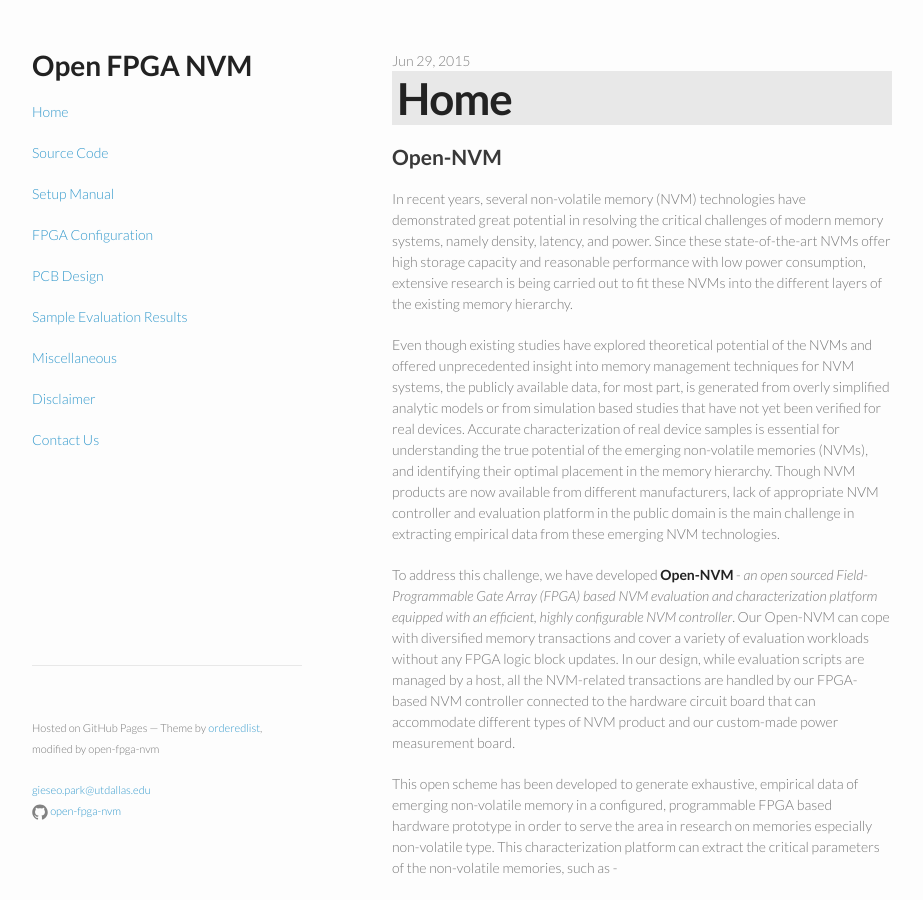
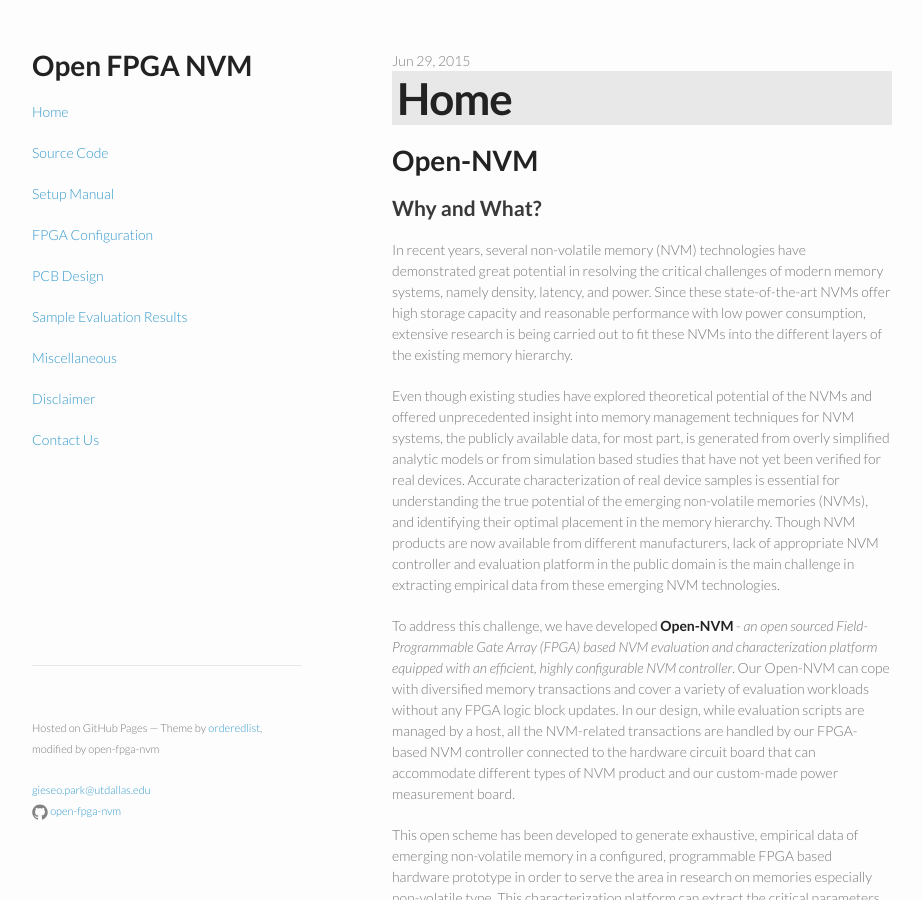
Before and after one commit to open-fpga-nvm/open-fpga-nvm.github.io, a Jekyll site: the page built from 000-Home.md, in a window 1280 px wide and 900 px high. Shown: the whole window, without its empty margins (178-1101 px from the left). Built offline with Jekyll 4.4.1, drawn with Linux system fonts in a browser that asks for light colours.

Commit message:
Updated home

```diff
--- a/000-Home.md
+++ b/000-Home.md
@@ -6,7 +6,9 @@ categories: open-fpga-nvm manual
 permalink: /home/
 ---
 
-##Open-NVM
+#Open-NVM
+
+##Why and What?
 
 In recent years, several non-volatile memory (NVM) technologies have demonstrated great potential in resolving the critical challenges of modern memory systems, namely density, latency, and power. Since these state-of-the-art NVMs offer high storage capacity and reasonable performance with low power consumption, extensive research is being carried out to fit these NVMs into the different layers of the existing memory hierarchy.
 
```
